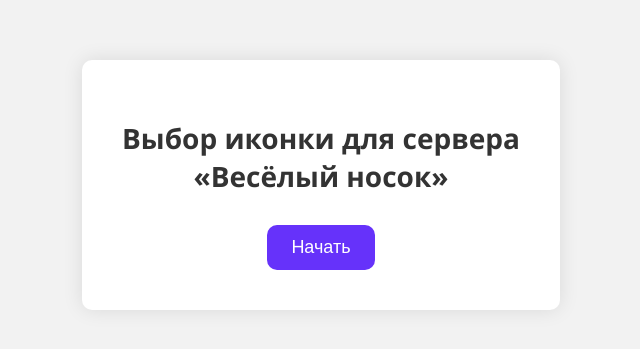
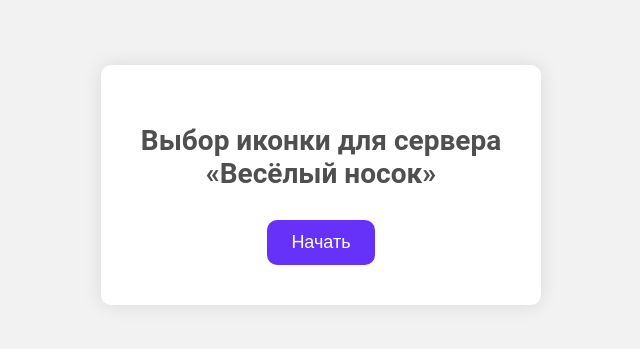
Before and after one commit to funnysockorg/Tournament.Client, a plain HTML site: page index.html in a window 1280 px wide. Shown: the part 215-564 px from the top of the page, without its empty margins (319-959 px from the left). Drawn offline with Linux system fonts and the light colour scheme.

Commit message:
chore(home): change font to Roboto

```diff
--- a/index.html
+++ b/index.html
@@ -7,7 +7,7 @@
   <title>Choosing an Icon for the Funny Sock Server</title>
   <style>
     body {
-      font-family: 'Segoe UI', Tahoma, Geneva, Verdana, sans-serif;
+      font-family: Roboto, sans-serif;
       margin: 0;
       padding: 0;
       background-color: #f2f2f2;
@@ -26,7 +26,7 @@
     }
 
     h1 {
-      color: #333;
+      color: #4f4f4f;
       margin-bottom: 30px;
       font-size: 28px;
     }
```
